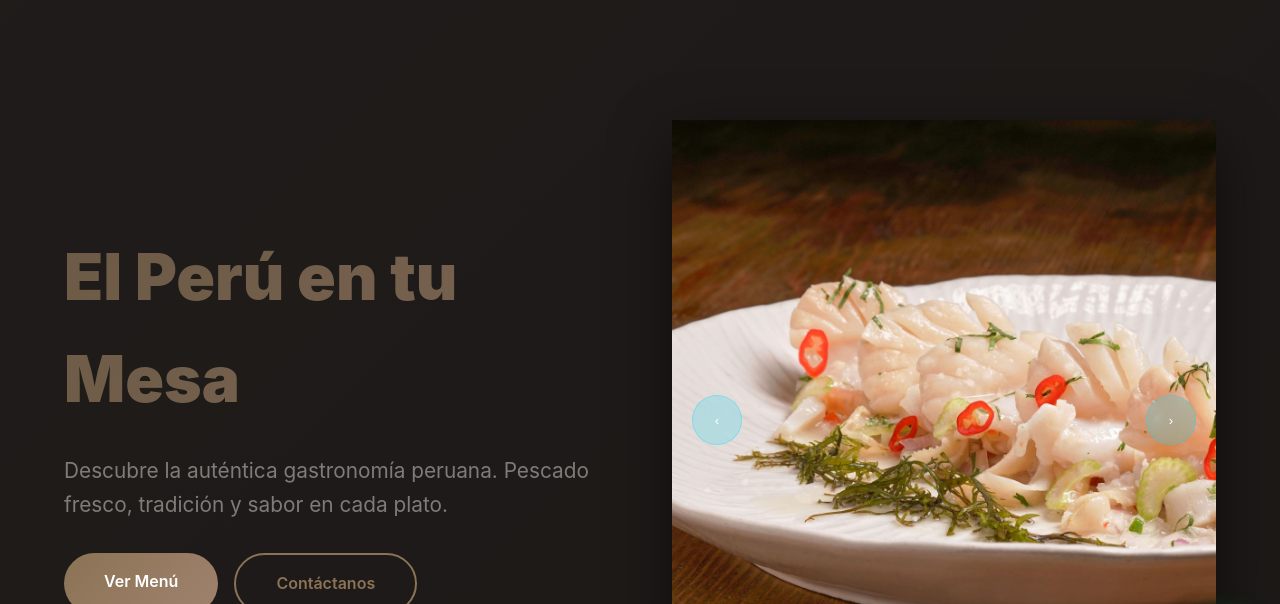
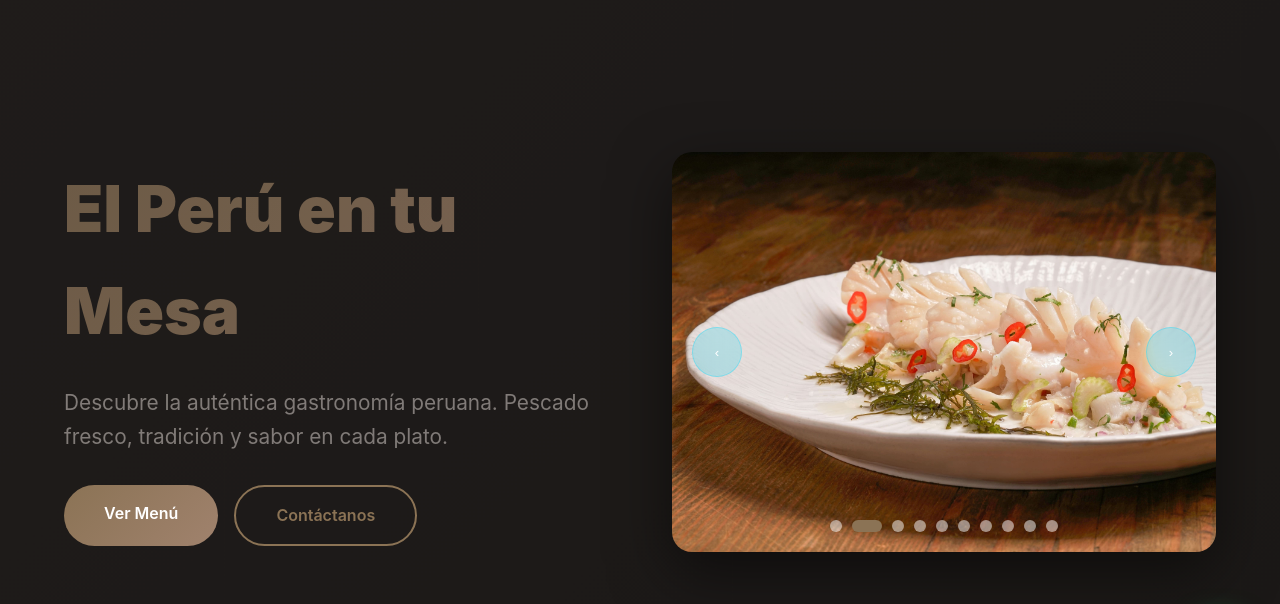
Before and after one commit to CESIL20/PICANTERIA-WEBSITE, a website: page index.html in a window 1280 px wide. Shown: the part 98-702 px from the top of the page. Drawn offline with Linux system fonts and the light colour scheme.

Commit message:
Update index.html

```diff
--- a/index.html
+++ b/index.html
@@ -311,8 +311,9 @@
 
     .hero-carousel {
       width: 100%;
-      max-width: 600px;
+      max-width: 1330px;
       margin: 0 auto;
+      overflow: hidden;
       position: relative;
       border-radius: 20px;
       box-shadow: 0 20px 60px rgba(0, 0, 0, 0.5);
@@ -322,7 +323,7 @@
     .carousel-container {
       position: relative;
       width: 100%;
-      height: 600PX;
+      height: 400PX;
       overflow: hidden;
     }
 
```
